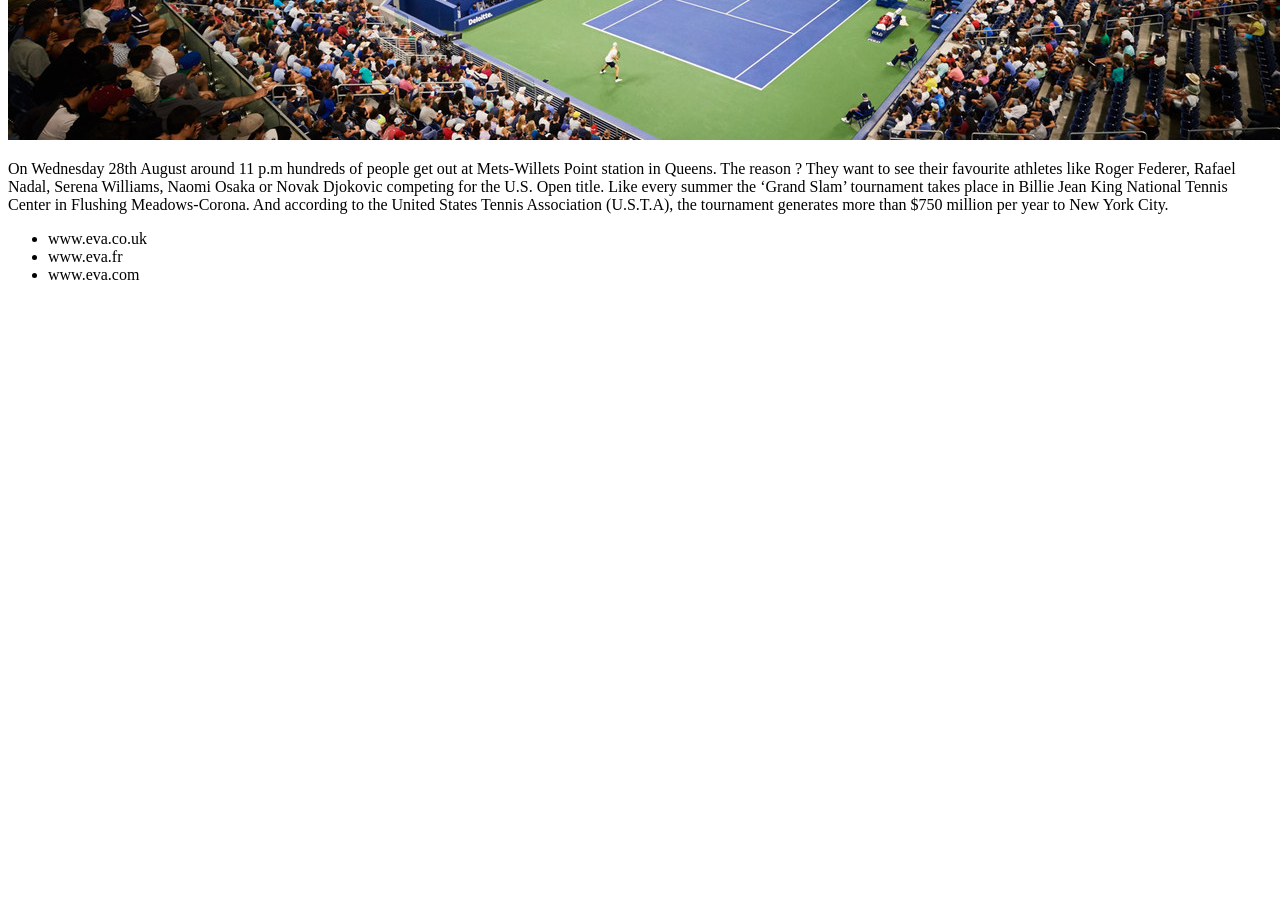
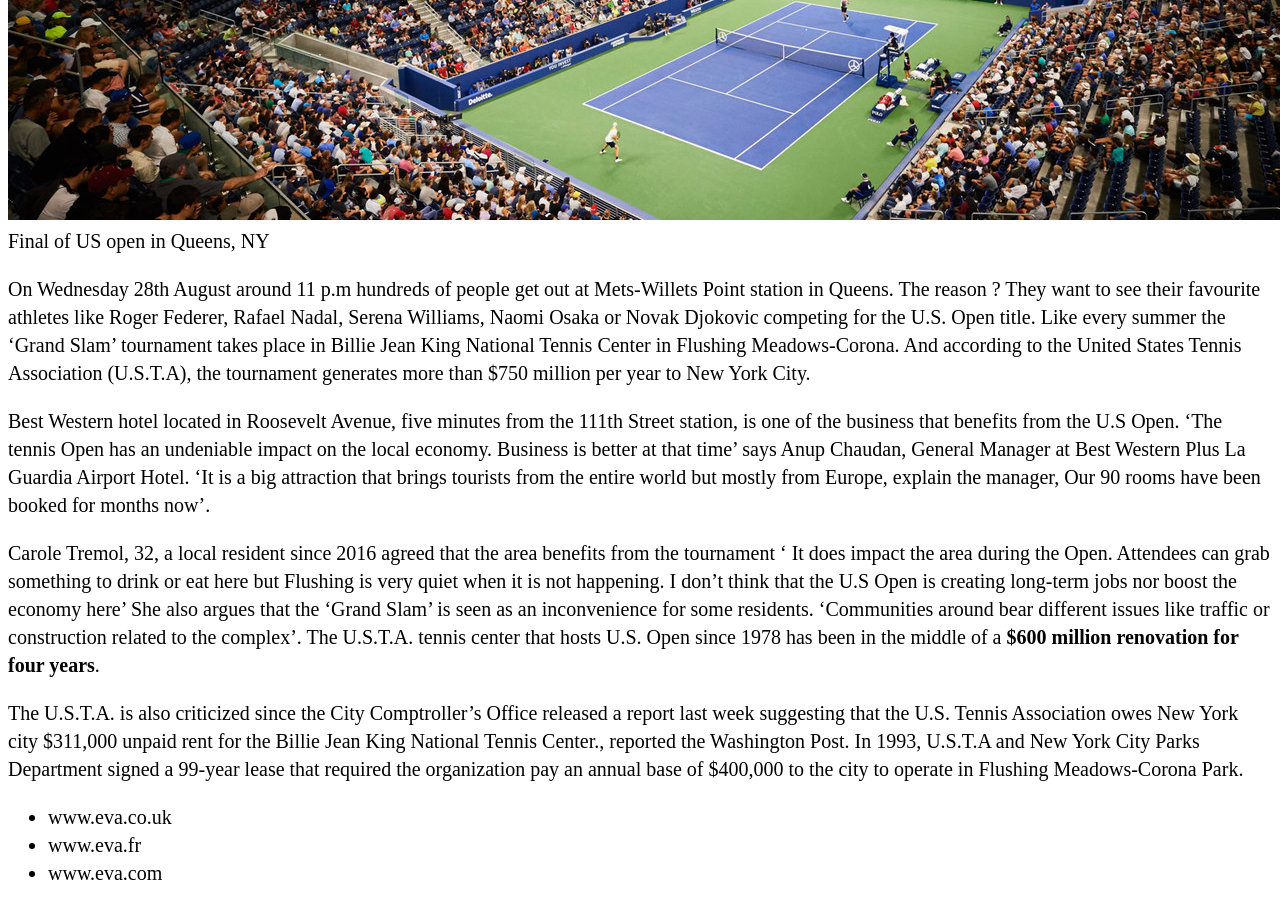
Before and after one commit to evamb92/my-first-article, a plain HTML site: page index.html in a window 1280 px wide. Shown: the part 779-1686 px from the top of the page. Before the commit the page ends 1079 px from the top, so only its background shows below. Drawn offline with Linux system fonts and the light colour scheme.

Commit message:
first commit

```diff
--- a/index.html
+++ b/index.html
@@ -4,31 +4,39 @@
 <head>
     <meta charset="UTF-8">
     <meta name="viewport" content="width=device-width,initial-scale=1">
-    <title>title</title>
-    <meta name="author" content="name">
+    <title style="color:grey">Is Queens benefiting from the U.S. Open ?</title>
+    <meta name="eva" content="mbengue">
     <meta name="description" content="description here">
     <meta name="keywords" content="keywords,here">
     <link rel="shortcut icon" href="favicon.ico" type="image/vnd.microsoft.icon">
-<link href="https://fonts.googleapis.com/css?family=Merriweather&display=swap" rel="stylesheet">
- <link rel="stylesheet" href="mystyles.css" type="text/css">
+    <link href="https://fonts.googleapis.com/css?family=Merriweather&display=swap" rel="stylesheet">
+    <link rel="stylesheet" href="mystyles.css" type="text/css">
 </head>
 
 <body>
     <main>
         <article>
             <div class="hed">
-                <H1> Is Queens benefiting from the U.S. Open ?  </H1>
-                <H3 class = deck> djsojdoadj<!-- add your headline here inside an h1 tag with a class -->
-                <H4> #LocalQueensBusinessesareboomingduringtheU.SOpen </H4>
-                 <!--add your byline here inside an h6 tag with a class and link to your twitter or website -->
-                <H6> Eva Mbengue @cunyjschool#5:30pm<!-- add a publish date here inside a time tag -->
+                <H1> Is Queens benefiting from the U.S. Open ? </H1>
+                <H3 class=deck> djsojdoadj
+                    <!-- add your headline here inside an h1 tag with a class -->
+                    <H4> #LocalQueensBusinessesareboomingduringtheU.SOpen </H4>
+                    <!--add your byline here inside an h6 tag with a class and link to your twitter or website -->
+                    <H6> Eva Mbengue @cunyjschool#5:30pm
+                        <!-- add a publish date here inside a time tag -->
             </div>
             <div class="article-photo">
-                <img src="images/US open.jpg"><!-- add a photo here inside an img tag -->
-                <!-- add a caption and credit to your photo in -->
+                < <img class="photo" src="images/US open.jpg">
+                    <!-- add a photo here inside an img tag -->
+                    <!-- add a caption and credit to your photo in -->
+                    <caption>Final of US open in Queens, NY</caption>
             </div>
             <div class="article-copy">
                 <P> On Wednesday 28th August around 11 p.m hundreds of people get out at Mets-Willets Point station in Queens. The reason ? They want to see their favourite athletes like Roger Federer, Rafael Nadal, Serena Williams, Naomi Osaka or Novak Djokovic competing for the U.S. Open title. Like every summer the ‘Grand Slam’ tournament takes place in Billie Jean King National Tennis Center in Flushing Meadows-Corona. And according to the United States Tennis Association (U.S.T.A), the tournament generates more than $750 million per year to New York City. </p><!-- add your article text here inside p tags -->
+                <p>Best Western hotel located in Roosevelt Avenue, five minutes from the 111th Street station, is one of the business that benefits from the U.S Open. ‘The tennis Open has an undeniable impact on the local economy. Business is better at that time’ says Anup Chaudan, General Manager at Best Western Plus La Guardia Airport Hotel. ‘It is a big attraction that brings tourists from the entire world but mostly from Europe, explain the manager, Our 90 rooms have been booked for months now’. </p>
+                <p> Carole Tremol, 32, a local resident since 2016 agreed that the area benefits from the tournament ‘ It does impact the area during the Open. Attendees can grab something to drink or eat here but Flushing is very quiet when it is not happening. I don’t think that the U.S Open is creating long-term jobs nor boost the economy here’ She also argues that the ‘Grand Slam’ is seen as an inconvenience for some residents. ‘Communities around bear different issues like traffic or construction related to the complex’. The U.S.T.A. tennis center that hosts U.S. Open since 1978 has been in the middle of a <span class="bold">$600 million renovation for four years</span>.
+                </p>
+                <P> The U.S.T.A. is also criticized since the City Comptroller’s Office released a report last week suggesting that the U.S. Tennis Association owes New York city $311,000 unpaid rent for the Billie Jean King National Tennis Center., reported the Washington Post. In 1993, U.S.T.A and New York City Parks Department signed a 99-year lease that required the organization pay an annual base of $400,000 to the city to operate in Flushing Meadows-Corona Park. </P>
             </div>
             <div class="related-stories">
                 <ul>
--- a/mystyles.css
+++ b/mystyles.css
@@ -1,7 +1,13 @@
+body {
+    font-family: "American Typewriter";
+    font-size: 20px;
+    line-height: 28px;
 
 
+    .hed {
+        font-family: 'Merriweather', serif;
+    }
 
-.hed {
-	font-family: 'Merriweather', serif
-	;
-}
+    .bold {
+        font-weight: bold;
+    }
```
Also changed, not shown: 2 other files.
